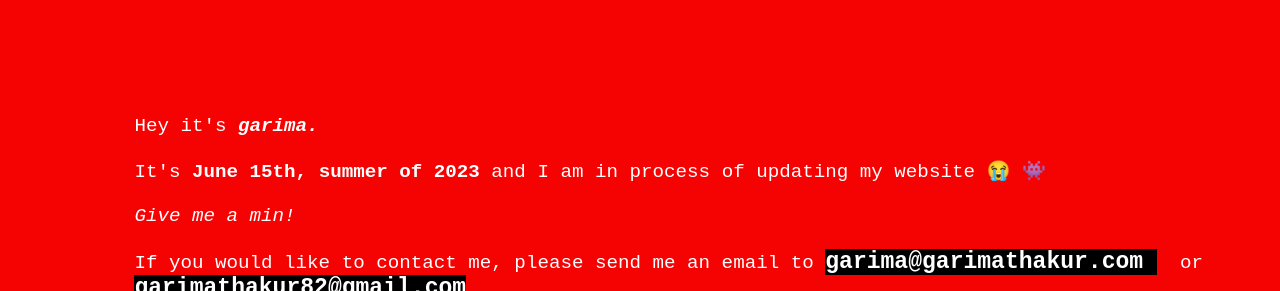
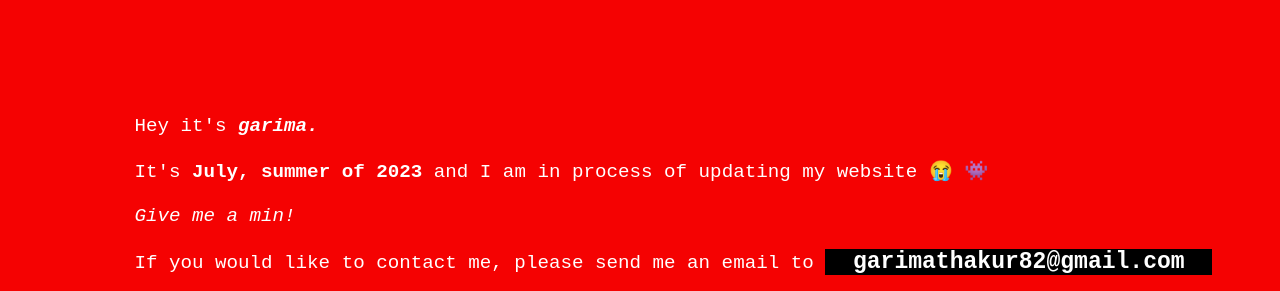
Before and after one commit to garimathakur/garimathakur, a plain HTML site: page index.html in a window 1280 px wide. Shown: the top 291 px of the page. Drawn offline with Linux system fonts and the light colour scheme.

Commit message:
add only one email
yes

```diff
--- a/index.html
+++ b/index.html
@@ -13,11 +13,11 @@
     <p style="margin-left: 10%;">
         Hey it's <strong> <em> garima.</em> </strong>
         <br>  <br>
-        It's <strong>June 15th, summer of 2023</strong>  and I am in process of updating my website 😭 👾
+        It's <strong>July, summer of 2023</strong>  and I am in process of updating my website 😭 👾
         <br>  <br>
         <em>  Give me a min!</em>
         <br> <br>
-        If you would like to contact me, please send me an email to <span style="background-color: black; font-size:larger;"> <strong> garima@garimathakur.com </strong> </span> &nbsp; or  &nbsp; <span style="background-color: black; font-size: larger;"> <strong>  garimathakur82@gmail.com </strong> </span>
+        If you would like to contact me, please send me an email to <span style="background-color: black; color: black; font-size:larger;"> g </span> <span style="background-color: black; font-size: larger;"> <strong> garimathakur82@gmail.com </strong> </span> <span style="background-color: black; color: black; font-size:larger;"> g </span>
     </p>
 
       <div style="border:3px dotted black; display: inline-block; background-color: white; padding: 10px; text-align: center; color: black; margin-left: 10%; font-weight: bold;"  >  You can also find me at <a href="https://www.instagram.com/garimath/" target="_blank">  <img style="vertical-align:middle" src="images/instagram.png" alt="instagram icon" width=" 20" height="20" > </a> </div>
```
